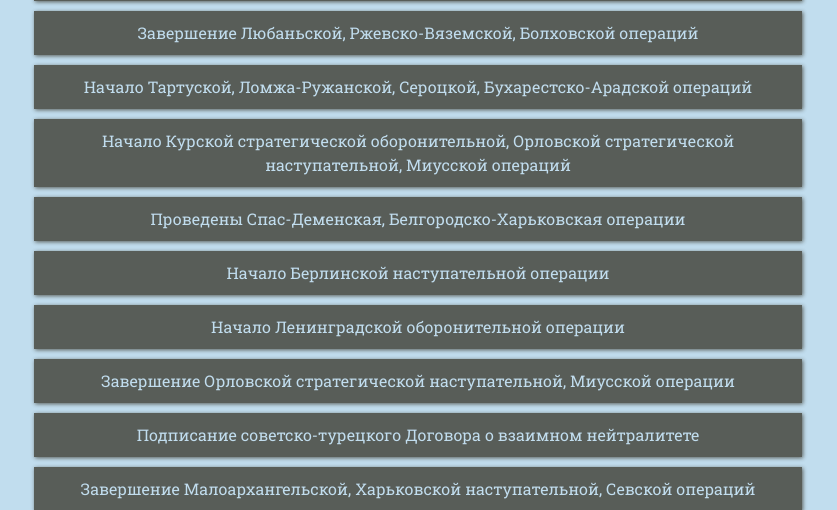
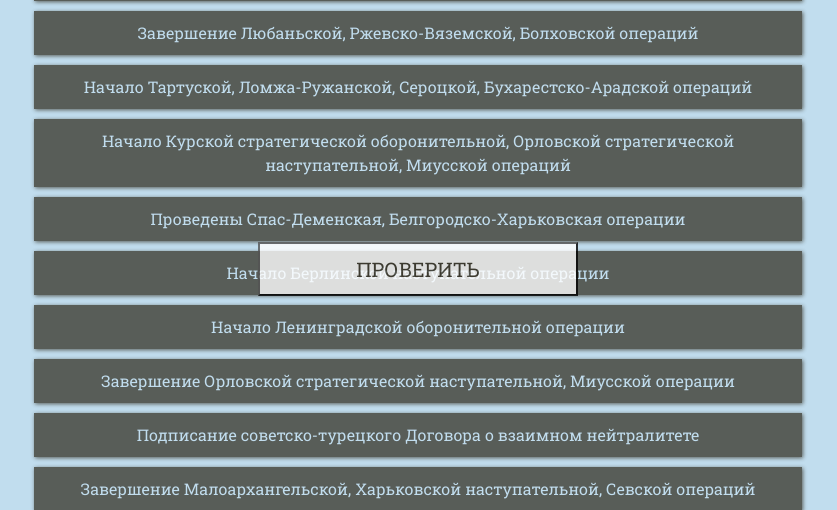
Before and after one commit to Oleg1000-7/WOT, a Flask app: page /check in a window 1280 px wide. Shown: the part 489-999 px from the top of the page, without its empty margins (222-1059 px from the left). Run offline with Flask 3, Linux system fonts and the light colour scheme; some libraries are stand-ins or nearby versions.

Commit message:
check update

```diff
--- a/main.py
+++ b/main.py
@@ -39,6 +39,9 @@ def index():
     else:
         return {"status": "ok"}
 
+@app.route("/check_res", methods=["POST"])
+def check_res():
+    return ""
 
 @app.route("/check")
 def check():
--- a/models/users.py
+++ b/models/users.py
@@ -1,4 +1,5 @@
 import sqlalchemy
+from sqlalchemy.orm import relationship
 from werkzeug.security import generate_password_hash, check_password_hash
 
 from db.db import db
@@ -13,6 +14,8 @@ class User(db.Model, UserMixin):
     email = sqlalchemy.Column(sqlalchemy.String, nullable=False)
     hashed_password = sqlalchemy.Column(sqlalchemy.String, nullable=False)
 
+    games = relationship("Results", back_populates="user")
+
     def set_password(self, password: str):
         self.hashed_password = generate_password_hash(password)
 
--- a/static/scripts/check_script.js
+++ b/static/scripts/check_script.js
@@ -5,6 +5,7 @@ new Sortable(test, {
     ghostClass: 'element-choosen'
 });
 
+console.log(window.location)
 const searchParams = new URLSearchParams(window.location.search);
 for (const param of searchParams) {
     console.log(param);
@@ -161,7 +162,7 @@ function check(evt) {
     let ans = test.querySelectorAll("p");
     let indexes_ans = [];
     for (let i = 0; i < length; ++i){
-        console.log(ans[i].innerHTML);
+        // console.log(ans[i].innerHTML);
         // indexes_ans.push(facts.indexOf(ans[i].innerHTML));
         for (let j = 0; j < facts.length; ++j){
             for (let k = 0; k < facts[j].length; ++k){
@@ -175,11 +176,13 @@ function check(evt) {
     right_indexes_ans.sort(function(a, b) {
         return a - b;
     });
-    console.log(indexes_ans, right_indexes_ans);
+    // console.log(indexes_ans, right_indexes_ans);
     document.querySelector('.outer').style = "display: flex";
+    let right_answers_count = 0;
     for (let i = 0; i < length; ++i){
         if (indexes_ans[i] == right_indexes_ans[i]){
             test.childNodes[i].style = "background-color: #0F0";
+            right_answers_count++
         }
         else{
             test.childNodes[i].style = "background-color: #F00";
@@ -193,6 +196,14 @@ function check(evt) {
         console.log("НЕПРАВИЛЬНО, ПОПРОБУЙ ЕЩЁ!");
         document.querySelector('.result').innerHTML = "Неправильно!<br>Попробуй ещё!";
     }
+
+    let xhr = new XMLHttpRequest();
+    xhr.open('POST', '/check_res');
+    xhr.setRequestHeader('Content-Type', 'application/json');
+    xhr.send(JSON.stringify({"percent" : right_answers_count / length * 100, "months" : ""}));
+    console.log(searchParams.get("left_date"));
+    console.log(searchParams.get("right_date"));
+    console.log(document.querySelector('.header-test').innerHTML);
 }
 
 document.querySelector(".confirm").addEventListener("click", check);
@@ -210,3 +221,8 @@ document.querySelector(".outer").addEventListener("click", (evt) => {
         }
     }
 });
+
+// document.querySelector(".to_test").addEventListener("click", (e)=>{
+//     e.preventDefault()
+//     window.location.href = "/check/Июнь1994-Август"
+// })
--- a/static/styles/check.css
+++ b/static/styles/check.css
@@ -91,3 +91,9 @@ li p {
 .save:hover {
     opacity: 1;
 }
+
+.button-holder {
+    width: 100%;
+    position: sticky;
+    bottom: 15px;
+}
--- a/templates/check.html
+++ b/templates/check.html
@@ -9,7 +9,11 @@
     <p class="header-test">Проверьте свои знания за период:<br></p>
 </div>
 <ul class="test"></ul>
-<button class="confirm">Проверить</button>
+
+<nav class="button-holder">
+  <button class="confirm">Проверить</button>
+</nav>
+
 <div class="outer">
   <div class="result-window">
     <p class="result"></p>
```
Also changed, not shown: models/results.py (added, +19 -0 lines).
